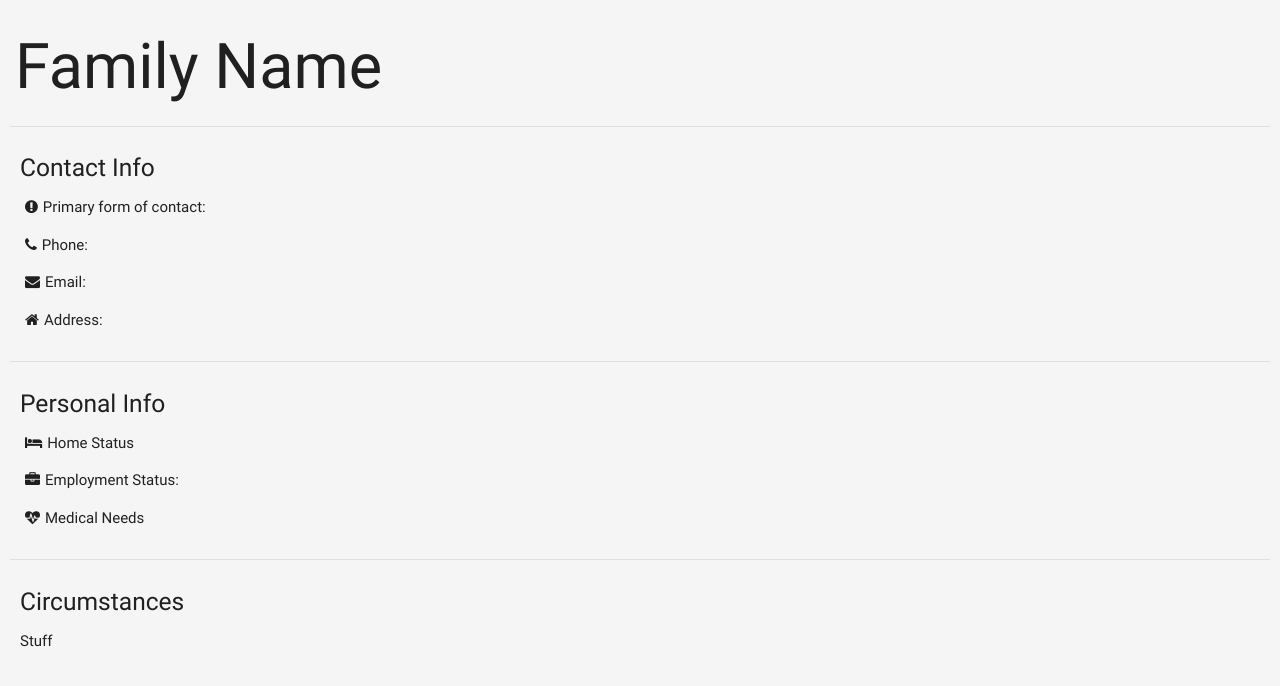
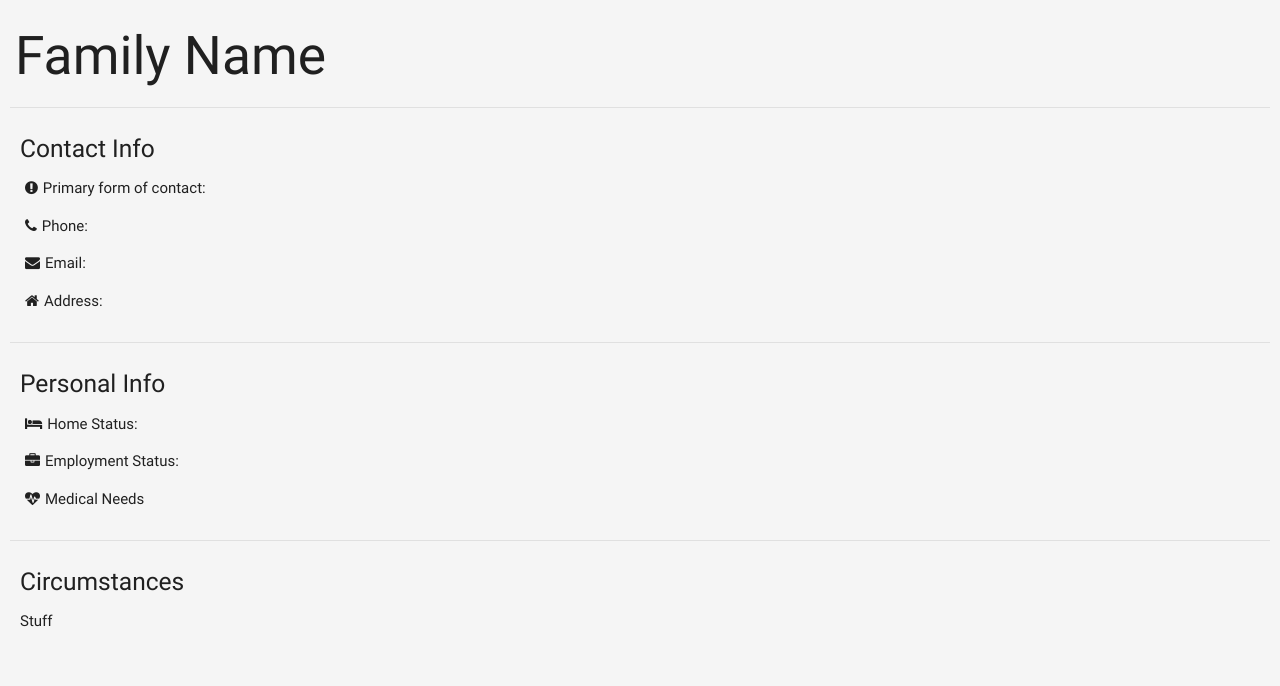
Before and after one commit to jerseycity17/team-2, a Flask app: page /profiledisplay in a window 1280 px wide. Shown: the top 686 px of the page. Run offline with Flask 2, Linux system fonts and the light colour scheme; some web fonts are replaced.

Commit message:
Minor changes

```diff
--- a/templates/profiledisplay.html
+++ b/templates/profiledisplay.html
@@ -18,7 +18,7 @@
   </style>
 </head>
 <body>
-  <h1>Family Name</h1>
+  <h2>Family Name</h2>
   <div class="divider"></div>
   <div class="section">
     <h5>Contact Info</h5>
@@ -30,7 +30,7 @@
   <div class="divider"></div>
   <div class="section">
     <h5>Personal Info</h5>
-    <p><i class="fa fa-bed" aria-hidden="true"></i>Home Status</p>
+    <p><i class="fa fa-bed" aria-hidden="true"></i>Home Status:</p>
     <p><i class="fa fa-briefcase" aria-hidden="true"></i>Employment Status:</p>
     <p><i class="fa fa-heartbeat" aria-hidden="true"></i>Medical Needs</p>
   </div>
```
